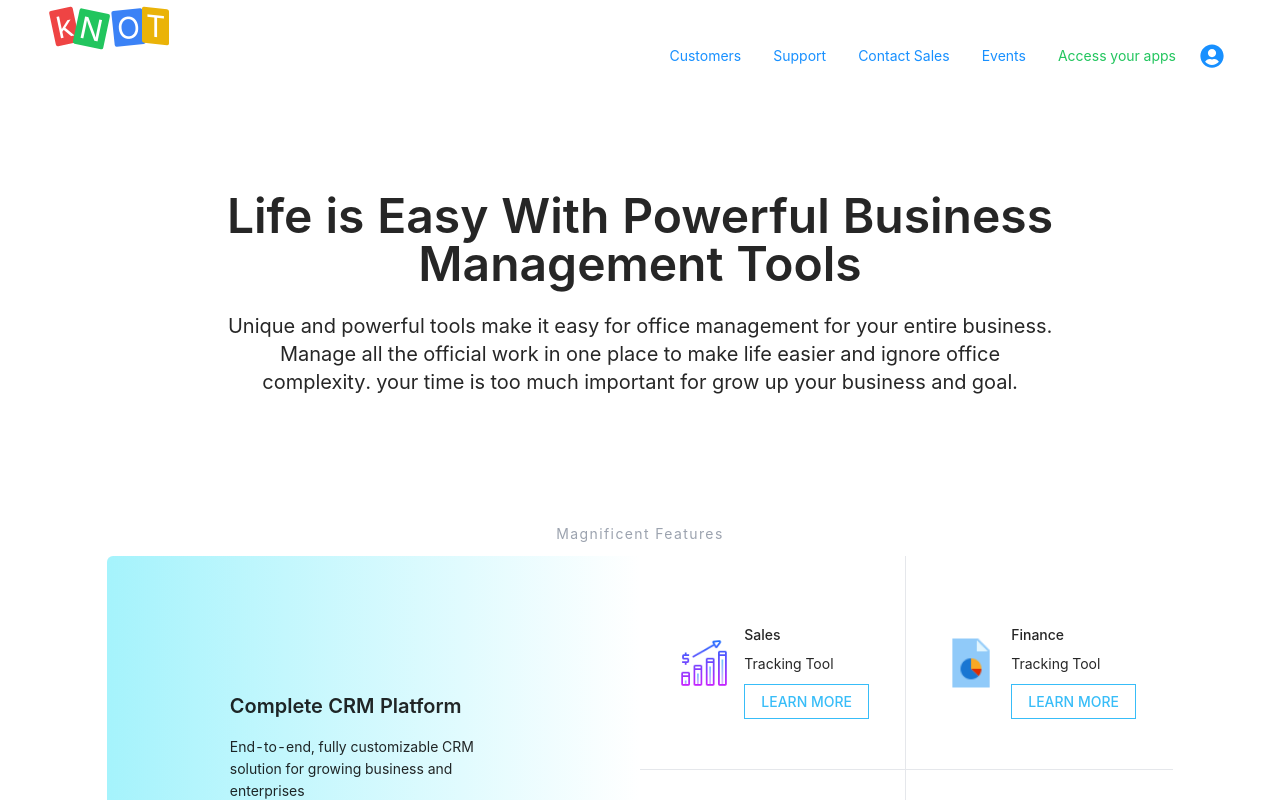
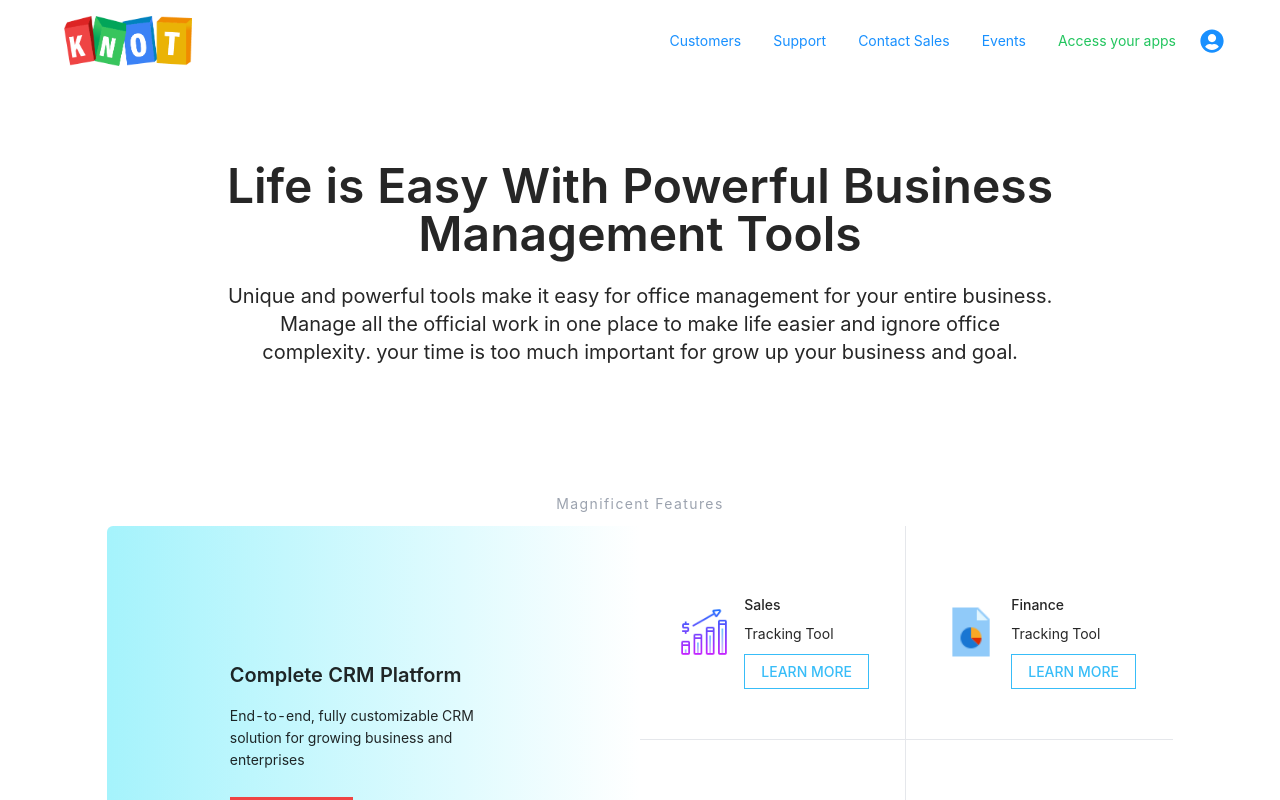
Before and after one commit to TeamHero6/knot-client, a React (Create React App) app: page / in a window 1280 px wide. Shown: the top 800 px of the page. Built offline with nearby package versions, Linux system fonts and the light colour scheme; no server answers; the HTML template or start-up script is replaced by a standard one.

Commit message:
logo updated

```diff
--- a/src/Components/Shared/Navbar/Navbar.js
+++ b/src/Components/Shared/Navbar/Navbar.js
@@ -3,6 +3,7 @@ import React from "react";
 import { useAuthState } from "react-firebase-hooks/auth";
 import { FaUserCircle } from "react-icons/fa";
 import { Link } from "react-router-dom";
+import logo from "../../../Assets/logo/KnotLogo.png";
 import auth from "../../../firebase.init";
 
 const Navbar = () => {
@@ -60,20 +61,11 @@ const Navbar = () => {
                             </li>
                         </ul>
                     </div>
-                    <p className="text-white text-xl md:text-3xl flex">
-                        <p className="bg-red-500 px-1 origin-bottom -rotate-12 rounded-sm">
-                            k
-                        </p>
-                        <p className="px-1 bg-green-500 origin-top-left rotate-12 rounded-sm">
-                            N
-                        </p>
-                        <p className="px-1 bg-blue-500 origin-top-right -rotate-6 rounded-sm">
-                            O
-                        </p>
-                        <p className="px-1 bg-yellow-500 skew-y-6 rounded-sm">
-                            T
-                        </p>
-                    </p>
+                    <img
+                        src={logo}
+                        className="w-20 p-1 md:w-36 md:p-2"
+                        alt="logo"
+                    />
                 </div>
                 <div class="navbar-end">
                     <div className="hidden lg:flex">
```
Also changed, not shown: src/Assets/logo/KnotLogo.png (added), 1 other file (tests, documents, lock files or other folders).
